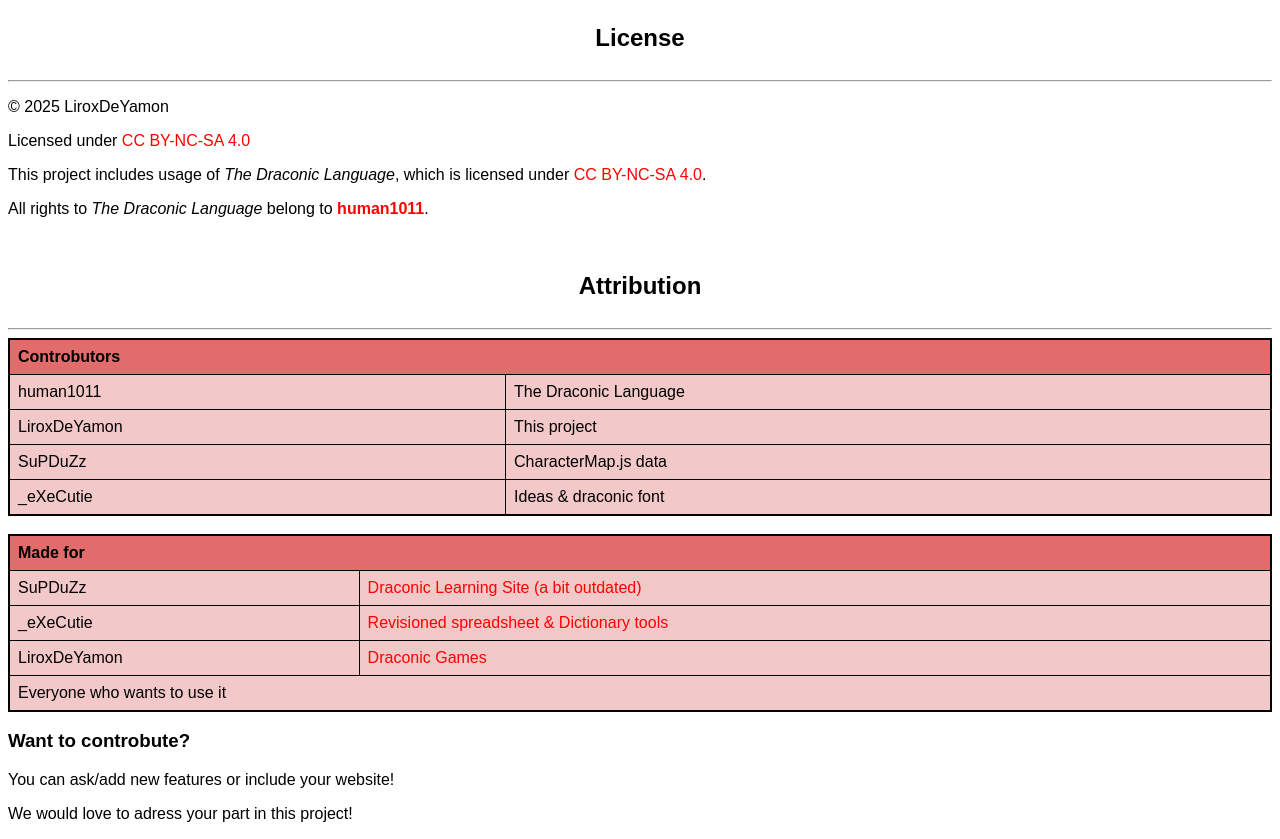
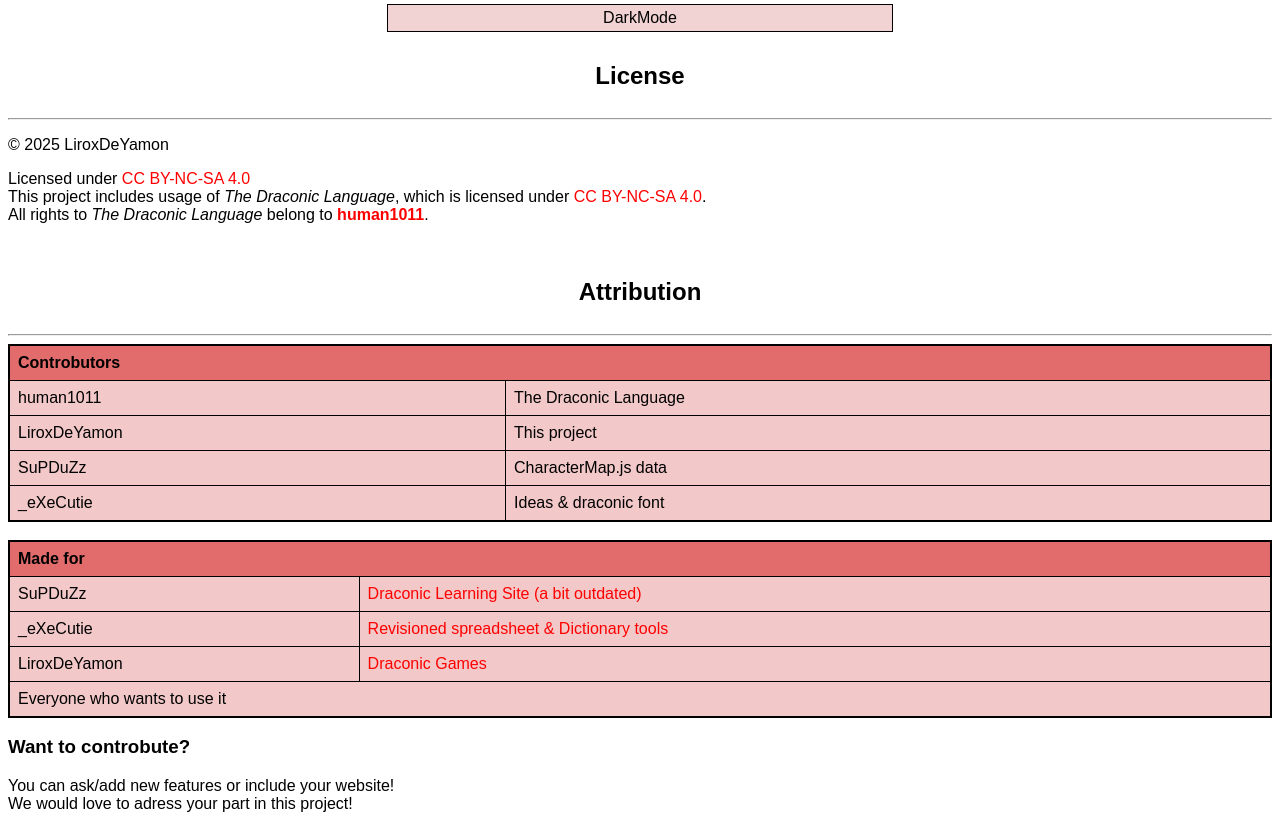
Before and after one commit to liroxdeyamon/DraconicAPIs, a plain HTML site: page index.html in a window 1280 px wide. Shown: the part 277-1116 px from the top of the page. Drawn offline with Linux system fonts and the light colour scheme.

Commit message:
dark mode

```diff
--- a/css/main.css
+++ b/css/main.css
@@ -48,6 +48,10 @@ td {
     color: var(--text);
 }
 
+tr:hover td {
+    background-color: var(--table0);
+}
+
 @font-face {
   font-family: "SegoeUIDrac";
   src: url("https://liroxdeyamon.github.io/DraconicAPIs/font/SegoeUIDrac.ttf") format("truetype");
--- a/index.html
+++ b/index.html
@@ -14,14 +14,14 @@
 </div>
 <hr>
 <p>A collection of JavaScript modules designed for smooth and easy usage of human1011’s conlang -- The Draconic Language.</p>
+<div style="background-color: var(--table0); justify-content: center; display: flex; padding: 4px; margin: 10px 30%; border: 1px solid var(--border);" onclick="document.documentElement.classList.toggle('dark')">DarkMode</div>
 
 <span class="centered"></div><h2>License</h2></span>
 <hr>
-<p>© 2025 LiroxDeYamon</p>
-<p>Licensed under <a href="https://creativecommons.org/licenses/by-nc-sa/4.0/">CC BY-NC-SA 4.0</a></p>
-
-<p>This project includes usage of <em>The Draconic Language</em>, which is licensed under <a href="https://creativecommons.org/licenses/by-nc-sa/4.0/">CC BY-NC-SA 4.0</a>.</p>
-<p>All rights to <em>The Draconic Language</em> belong to <a href="https://www.youtube.com/channel/UCNtThoaq14pIorP2OmArt5w"><strong>human1011</strong></a>.</p>
+<p>© 2025 LiroxDeYamon <br>
+<p>Licensed under <a href="https://creativecommons.org/licenses/by-nc-sa/4.0/">CC BY-NC-SA 4.0</a><br>
+This project includes usage of <em>The Draconic Language</em>, which is licensed under <a href="https://creativecommons.org/licenses/by-nc-sa/4.0/">CC BY-NC-SA 4.0</a>.<br>
+All rights to <em>The Draconic Language</em> belong to <a href="https://www.youtube.com/channel/UCNtThoaq14pIorP2OmArt5w"><strong>human1011</strong></a>.</p>
 <br>
 
 <span class="centered"><h2>Attribution</h2></span>
@@ -78,8 +78,8 @@
 </table>
 
 <h3>Want to controbute?</h3>
-<p>You can ask/add new features or include your website!</p>
-<p>We would love to adress your part in this project!</p>
+<p>You can ask/add new features or include your website!<br>
+We would love to adress your part in this project!</p>
 
 <script src="js/MainMap.js"></script>
 <script src="js/CharacterMap.js"></script>
```
